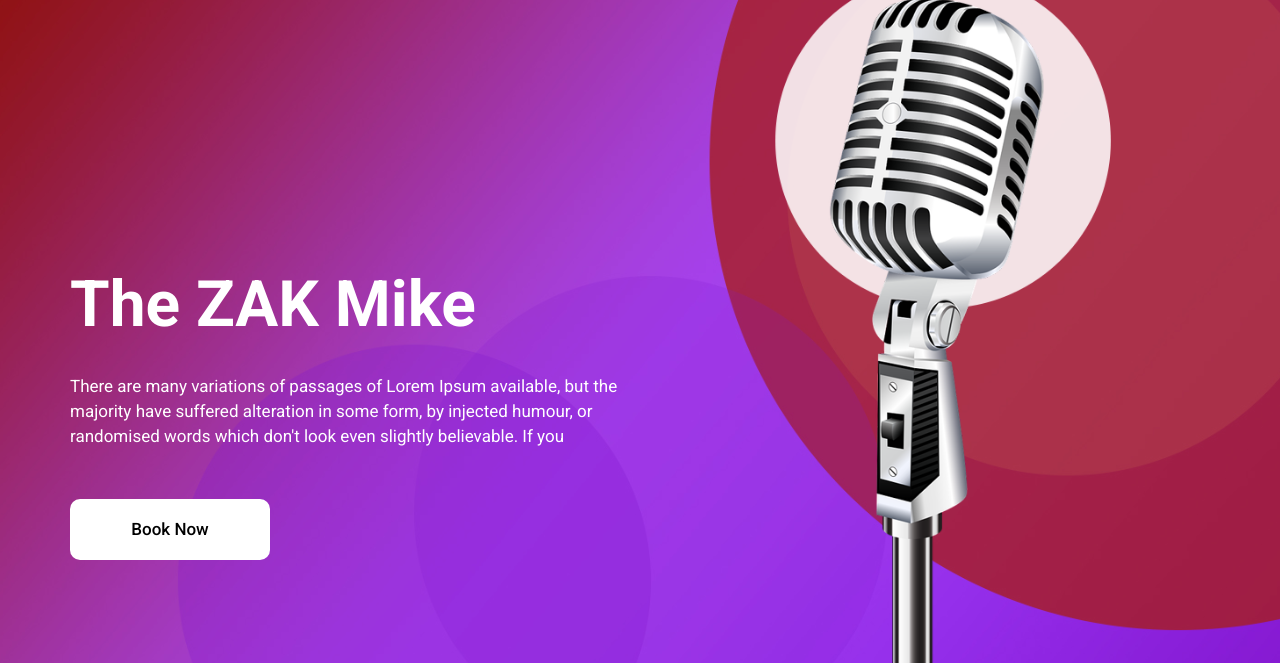
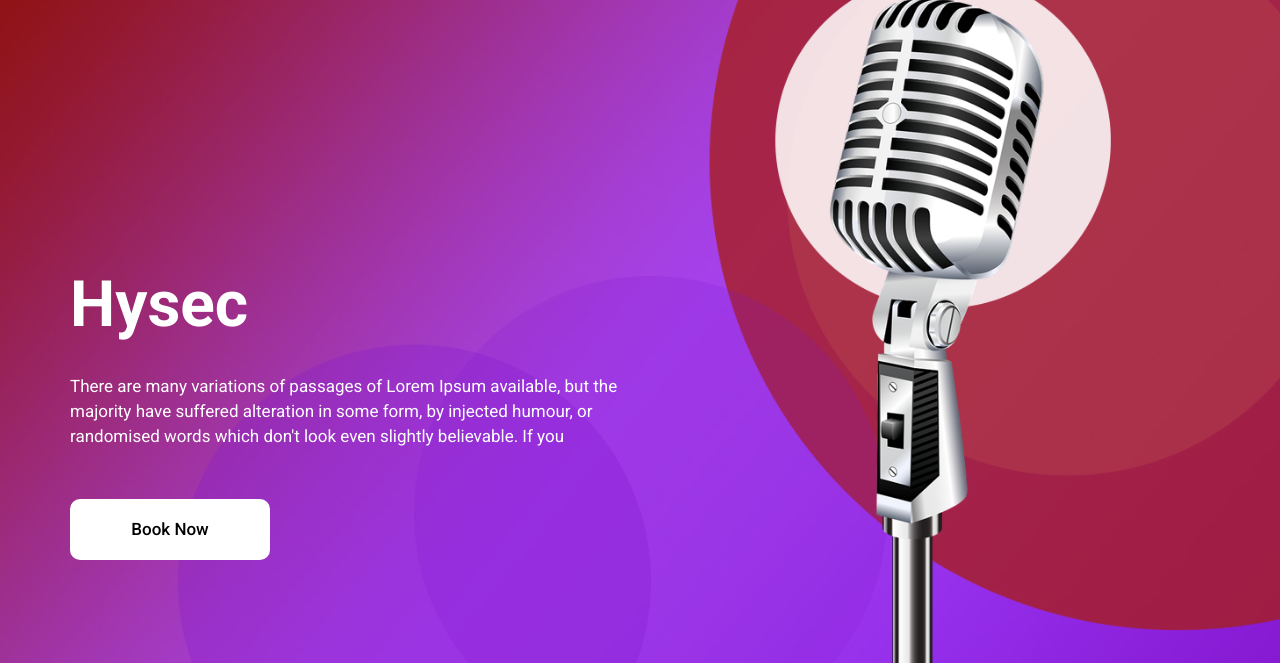
Before and after one commit to tassdaq/webserver, a plain HTML site: page index.html in a window 1280 px wide. Shown: the part 137-800 px from the top of the page. Drawn offline with Linux system fonts and the light colour scheme.

Commit message:
Update index.html

```diff
--- a/index.html
+++ b/index.html
@@ -69,7 +69,7 @@
             <div class="row d_flex">
                <div class="col-md-6">
                   <div class="airmic">
-                     <h1>The ZAK Mike </h1>
+                     <h1>Hysec </h1>
                      <p>There are many variations of passages of Lorem Ipsum available, but the majority have suffered alteration in some form, by injected humour, or randomised words which don't look even slightly believable. If you
                      </p>
                      <a class="read_more" href="Javascript:void(0)">Book Now </a>
```
